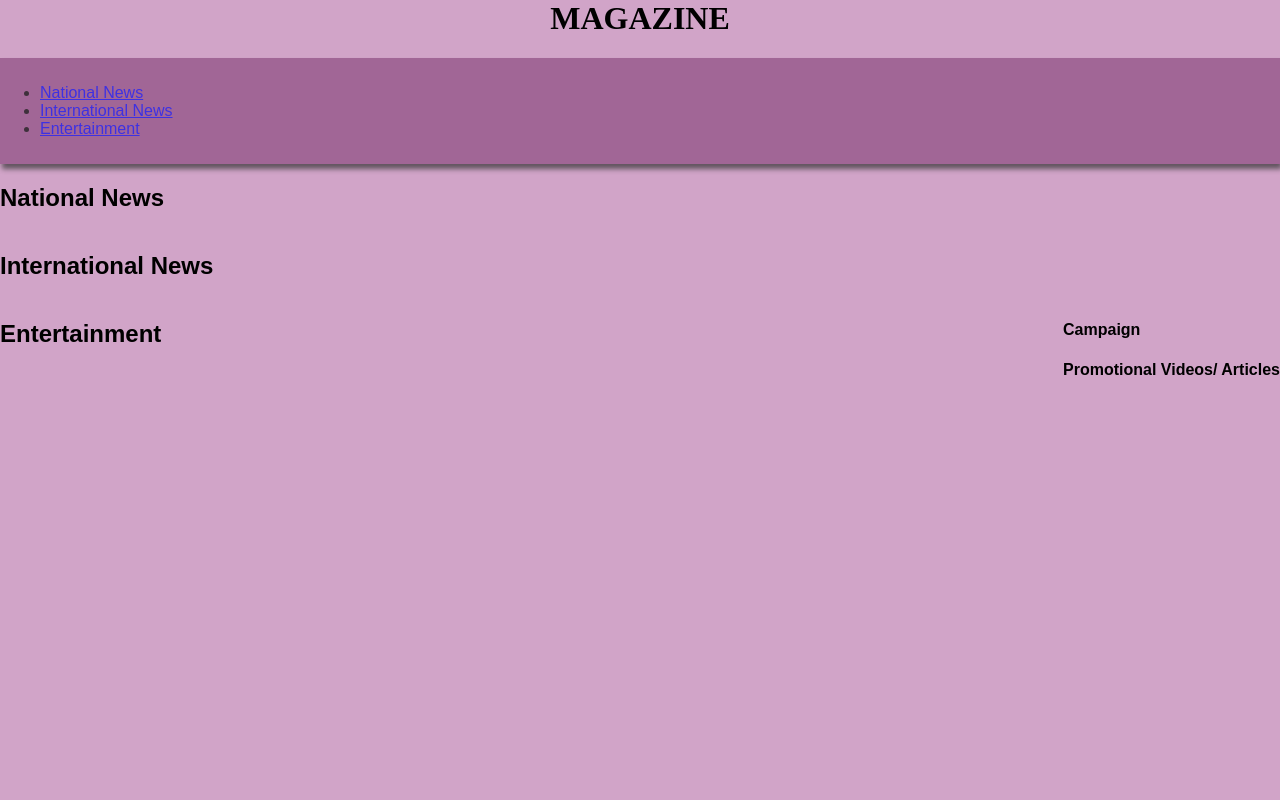
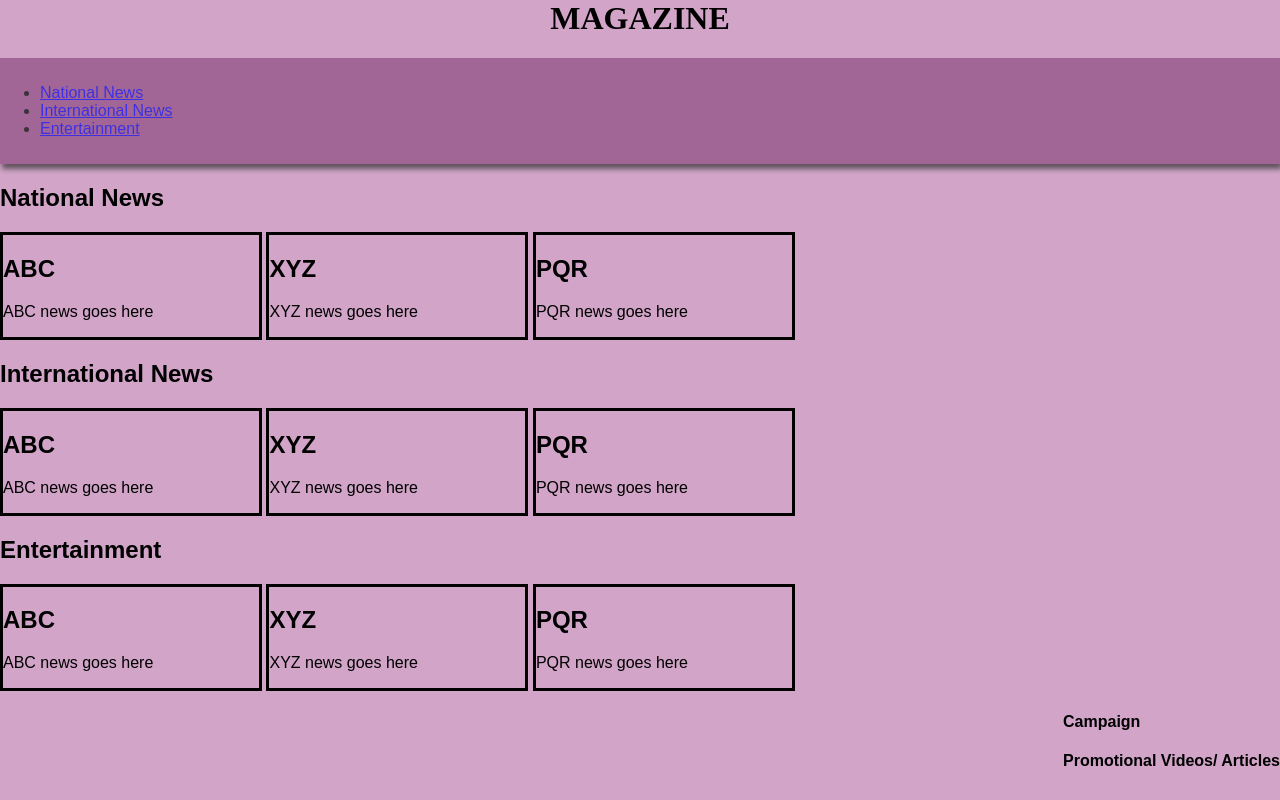
Before and after one commit to pragatimishra/InternetAndWebSytems, a plain HTML site: page Magazine/magazine.html in a window 1280 px wide. Drawn offline with Linux system fonts and the light colour scheme.

Commit message:
Added articles

```diff
--- a/Magazine/magazine.css
+++ b/Magazine/magazine.css
@@ -33,11 +33,17 @@ nav {
 	padding-top: 10;
 	padding-bottom:10;
 }
-section {
-  float: left;
-  width: 63%;
+
+article {
+  display: inline-block;
+  width: 20%;
+
+   border: 3px solid black;
 }
 
+section {
+	display:
+}
 
 
 h1{
--- a/Magazine/magazine.html
+++ b/Magazine/magazine.html
@@ -17,27 +17,71 @@
           <li><a href="#intnews">International News</a></li>
           <li><a href="#entertainment">Entertainment</a></li>
         </ul>
-      </nav>
-
-
+     </nav>
 
   <section>
   <header>
   <h2> National News </h2>
   </header>
+  <article>
+  <h2>ABC</h2>
+  <p>ABC news goes here</p>
+  </article>
+  <article>
+  <h2>XYZ</h2>
+  <p>XYZ news goes here</p>
+  </article>
+   <article>
+  <h2>PQR</h2>
+  <p>PQR news goes here</p>
+  </article>
+
   </section>
 
-  <section>
+
+
+
+    <section>
   <header>
   <h2> International News </h2>
   </header>
+  <article>
+  <h2>ABC</h2>
+  <p>ABC news goes here</p>
+  </article>
+  <article>
+  <h2>XYZ</h2>
+  <p>XYZ news goes here</p>
+  </article>
+   <article>
+  <h2>PQR</h2>
+  <p>PQR news goes here</p>
+  </article>
+
   </section>
 
-  <section>
+
+
+
+    <section>
   <header>
   <h2> Entertainment </h2>
   </header>
+  <article>
+  <h2>ABC</h2>
+  <p>ABC news goes here</p>
+  </article>
+  <article>
+  <h2>XYZ</h2>
+  <p>XYZ news goes here</p>
+  </article>
+   <article>
+  <h2>PQR</h2>
+  <p>PQR news goes here</p>
+  </article>
+
   </section>
+
 
   <aside>
   <header>
```
